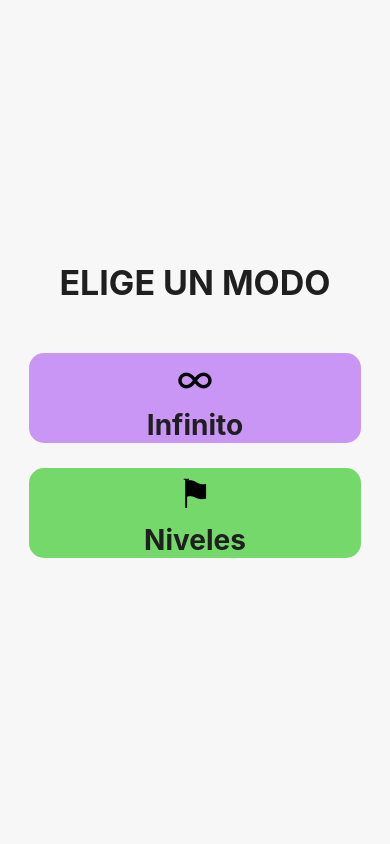
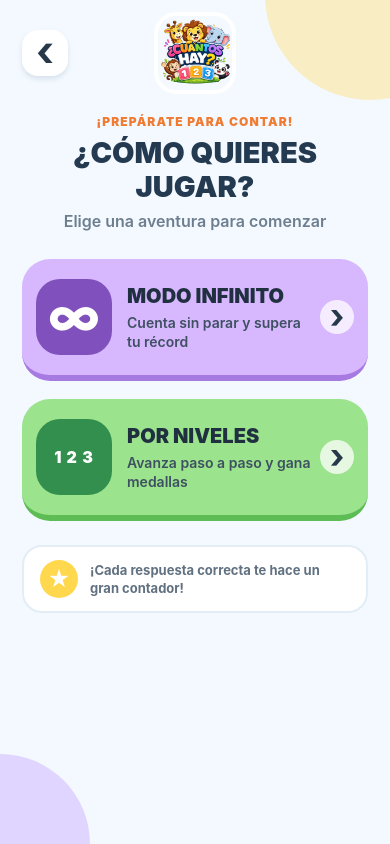
Before and after one commit to jalveo926/CuantosHayAPP, a React Native app: screen /Mode in a window 390 px wide. Built offline with nearby package versions, Linux system fonts and the light colour scheme.

Commit message:
Se mejoró las pantallas principales y de ganar y perder

```diff
--- a/src/screens/HomeScreen.js
+++ b/src/screens/HomeScreen.js
@@ -1,32 +1,60 @@
 import React from "react";
 import {
-  View,
+  Image,
+  SafeAreaView,
   Text,
   TouchableOpacity,
+  View,
 } from "react-native";
 import styles from "../styles/screens/HomeScreen.styles";
 
+const logo = require("../../assets/cuantoshaylogo.png");
+
 export default function HomeScreen({ navigation }) {
   return (
-    <View style={styles.container}>
+    <SafeAreaView style={styles.container}>
+      <View style={[styles.bubble, styles.bubblePink]} />
+      <View style={[styles.bubble, styles.bubbleBlue]} />
+      <View style={[styles.bubble, styles.bubbleGreen]} />
 
-      {/* Título */}
-      <Text style={styles.title}>¿CUÁNTOS HAY?</Text>
+      <View style={styles.content}>
+        <View style={styles.welcomePill}>
+          <Text style={styles.welcomeText}>¡APRENDE JUGANDO!</Text>
+        </View>
 
-      {/* Animales decorativos */}
+        <View style={styles.logoCard}>
+          <Image source={logo} style={styles.logo} accessibilityLabel="Logo de Cuántos Hay" />
+        </View>
 
-
-      {/* Botón */}
+        <Text style={styles.subtitle}>Mira, cuenta y elige la respuesta correcta</Text>
 
         <TouchableOpacity
+          accessibilityRole="button"
+          accessibilityLabel="Comenzar a jugar"
+          activeOpacity={0.85}
           style={styles.playButton}
           onPress={() => navigation.navigate("Mode")}
         >
-        <Text style={styles.playIcon}>▶</Text>
+          <View style={styles.playIconCircle}>
+            <View style={styles.playIcon} />
+          </View>
+          <Text style={styles.playText}>¡VAMOS A JUGAR!</Text>
         </TouchableOpacity>
 
-      <Text style={styles.playText}>JUGAR</Text>
-
+        <View style={styles.skillsRow}>
+          <View style={[styles.skillPill, styles.skillPink]}>
+            <Text style={styles.skillText}>MIRA</Text>
           </View>
+          <Text style={styles.skillDot}>•</Text>
+          <View style={[styles.skillPill, styles.skillOrange]}>
+            <Text style={styles.skillText}>CUENTA</Text>
+          </View>
+          <Text style={styles.skillDot}>•</Text>
+          <View style={[styles.skillPill, styles.skillBlue]}>
+            <Text style={styles.skillText}>APRENDE</Text>
+          </View>
+        </View>
+      </View>
+    </SafeAreaView>
   );
 }
--- a/src/screens/ModeScreen.js
+++ b/src/screens/ModeScreen.js
@@ -1,38 +1,91 @@
 import React from "react";
 import {
-  View,
+  Image,
+  SafeAreaView,
+  ScrollView,
   Text,
   TouchableOpacity,
+  View,
 } from "react-native";
 import styles from "../styles/screens/ModeScreen.styles";
 
+const logo = require("../../assets/cuantoshaylogo.png");
+
 export default function ModeScreen({ navigation }) {
   return (
-    <View style={styles.container}>
+    <SafeAreaView style={styles.container}>
+      <View style={[styles.decoration, styles.decorationTop]} />
+      <View style={[styles.decoration, styles.decorationBottom]} />
 
-      {/* Título */}
-      <Text style={styles.title}>ELIGE UN MODO</Text>
+      <ScrollView
+        contentContainerStyle={styles.scrollContent}
+        showsVerticalScrollIndicator={false}
+      >
+        <View style={styles.header}>
+          <TouchableOpacity
+            accessibilityRole="button"
+            accessibilityLabel="Volver al inicio"
+            style={styles.backButton}
+            onPress={() => navigation.goBack()}
+          >
+            <Text style={styles.backIcon}>‹</Text>
+          </TouchableOpacity>
 
-      {/* Botón Infinito */}
+          <Image source={logo} style={styles.logo} accessibilityLabel="Logo de Cuántos Hay" />
+          <View style={styles.headerSpacer} />
+        </View>
+
+        <View style={styles.titleBlock}>
+          <Text style={styles.eyebrow}>¡PREPÁRATE PARA CONTAR!</Text>
+          <Text style={styles.title}>¿CÓMO QUIERES JUGAR?</Text>
+          <Text style={styles.subtitle}>Elige una aventura para comenzar</Text>
+        </View>
+
         <TouchableOpacity
-        style={[styles.button, styles.infinite]}
+          accessibilityRole="button"
+          accessibilityLabel="Jugar modo infinito"
+          activeOpacity={0.86}
+          style={[styles.modeCard, styles.infiniteCard]}
           onPress={() => navigation.navigate("InfiniteGame")}
         >
-        <Text style={styles.icon}>∞</Text>
-        <Text style={styles.buttonText}>Infinito</Text>
+          <View style={[styles.iconCircle, styles.infiniteIconCircle]}>
+            <Text style={styles.infinityIcon}>∞</Text>
+          </View>
+          <View style={styles.cardCopy}>
+            <Text style={styles.cardTitle}>MODO INFINITO</Text>
+            <Text style={styles.cardDescription}>Cuenta sin parar y supera tu récord</Text>
+          </View>
+          <View style={styles.cardArrowCircle}>
+            <Text style={styles.cardArrow}>›</Text>
+          </View>
         </TouchableOpacity>
 
-      {/* Botón Niveles */}
         <TouchableOpacity
-        style={[styles.button, styles.levels]}
+          accessibilityRole="button"
+          accessibilityLabel="Jugar por niveles"
+          activeOpacity={0.86}
+          style={[styles.modeCard, styles.levelsCard]}
           onPress={() => navigation.navigate("LevelSelect")}
         >
-        <Text style={styles.icon}>⚑</Text>
-        <Text style={styles.buttonText}>Niveles</Text>
+          <View style={[styles.iconCircle, styles.levelsIconCircle]}>
+            <Text style={styles.numberIcon}>1 2 3</Text>
+          </View>
+          <View style={styles.cardCopy}>
+            <Text style={styles.cardTitle}>POR NIVELES</Text>
+            <Text style={styles.cardDescription}>Avanza paso a paso y gana medallas</Text>
+          </View>
+          <View style={styles.cardArrowCircle}>
+            <Text style={styles.cardArrow}>›</Text>
+          </View>
         </TouchableOpacity>
 
-
-
+        <View style={styles.tipCard}>
+          <View style={styles.starBadge}>
+            <Text style={styles.star}>★</Text>
           </View>
+          <Text style={styles.tipText}>¡Cada respuesta correcta te hace un gran contador!</Text>
+        </View>
+      </ScrollView>
+    </SafeAreaView>
   );
 }
--- a/src/styles/screens/HomeScreen.styles.js
+++ b/src/styles/screens/HomeScreen.styles.js
@@ -1,60 +1,153 @@
 import { StyleSheet } from "react-native";
-import { colors } from "../theme";
 
 const styles = StyleSheet.create({
   container: {
     flex: 1,
-    backgroundColor: colors.homeBackground,
+    overflow: "hidden",
+    backgroundColor: "#FFF8DC",
+  },
+  content: {
+    flex: 1,
+    alignItems: "center",
     justifyContent: "center",
+    paddingHorizontal: 24,
+    paddingVertical: 20,
+  },
+  bubble: {
+    position: "absolute",
+    borderRadius: 999,
+    opacity: 0.55,
+  },
+  bubblePink: {
+    width: 180,
+    height: 180,
+    top: -70,
+    left: -70,
+    backgroundColor: "#FFB4CF",
+  },
+  bubbleBlue: {
+    width: 150,
+    height: 150,
+    top: 150,
+    right: -85,
+    backgroundColor: "#A9E4FF",
+  },
+  bubbleGreen: {
+    width: 190,
+    height: 190,
+    bottom: -100,
+    left: -60,
+    backgroundColor: "#B8E986",
+  },
+  welcomePill: {
+    backgroundColor: "#FFFFFF",
+    borderRadius: 18,
+    paddingHorizontal: 18,
+    paddingVertical: 8,
+    marginBottom: 14,
+    elevation: 2,
+    shadowColor: "#C58D22",
+    shadowOpacity: 0.15,
+    shadowRadius: 6,
+    shadowOffset: { width: 0, height: 3 },
+  },
+  welcomeText: {
+    color: "#E96B3C",
+    fontSize: 14,
+    fontWeight: "900",
+    letterSpacing: 1.2,
+  },
+  logoCard: {
+    width: "100%",
+    maxWidth: 340,
+    aspectRatio: 1,
+    padding: 7,
+    borderRadius: 38,
+    backgroundColor: "#FFFFFF",
+    elevation: 10,
+    shadowColor: "#5D3C16",
+    shadowOpacity: 0.24,
+    shadowRadius: 15,
+    shadowOffset: { width: 0, height: 8 },
+  },
+  logo: {
+    width: "100%",
+    height: "100%",
+    borderRadius: 32,
+    resizeMode: "cover",
+  },
+  subtitle: {
+    maxWidth: 320,
+    marginTop: 20,
+    color: "#5A4937",
+    fontSize: 17,
+    fontWeight: "700",
+    lineHeight: 23,
+    textAlign: "center",
+  },
+  playButton: {
+    width: "100%",
+    maxWidth: 330,
+    minHeight: 68,
+    marginTop: 22,
+    paddingHorizontal: 12,
+    borderRadius: 24,
+    flexDirection: "row",
+    alignItems: "center",
+    backgroundColor: "#FF8A34",
+    borderBottomWidth: 6,
+    borderBottomColor: "#D85C18",
+    elevation: 5,
+  },
+  playIconCircle: {
+    width: 46,
+    height: 46,
+    borderRadius: 23,
+    alignItems: "center",
+    justifyContent: "center",
+    backgroundColor: "#FFFFFF",
+  },
+  playIcon: {
+    width: 0,
+    height: 0,
+    marginLeft: 4,
+    borderTopWidth: 9,
+    borderBottomWidth: 9,
+    borderLeftWidth: 15,
+    borderTopColor: "transparent",
+    borderBottomColor: "transparent",
+    borderLeftColor: "#FF8A34",
+  },
+  playText: {
+    flex: 1,
+    color: "#FFFFFF",
+    fontSize: 20,
+    fontWeight: "900",
+    textAlign: "center",
+    letterSpacing: 0.5,
+  },
+  skillsRow: {
+    marginTop: 18,
+    flexDirection: "row",
     alignItems: "center",
   },
-  title: {
-    position: "absolute",
-    top: 70,
-    fontSize: 34,
-    fontWeight: "700",
-    color: colors.textPrimary,
+  skillPill: {
+    paddingHorizontal: 10,
+    paddingVertical: 6,
+    borderRadius: 10,
   },
-  playButton: {
-    width: 120,
-    height: 120,
-    backgroundColor: colors.primaryYellow,
-    borderRadius: 20,
-    justifyContent: "center",
-    alignItems: "center",
-    elevation: 5,
+  skillPink: { backgroundColor: "#FFD1DF" },
+  skillOrange: { backgroundColor: "#FFE09B" },
+  skillBlue: { backgroundColor: "#C8EAFE" },
+  skillText: {
+    color: "#4A3F35",
+    fontSize: 10,
+    fontWeight: "900",
   },
-  playIcon: {
-    fontSize: 55,
-    color: colors.white,
-  },
-  playText: {
-    marginTop: 20,
-    fontSize: 30,
-    fontWeight: "700",
-    color: colors.textPrimary,
-  },
-  animal: {
-    position: "absolute",
-    width: 90,
-    height: 90,
-    resizeMode: "contain",
-  },
-  zebra: {
-    top: 30,
-    left: 10,
-  },
-  lion: {
-    top: 180,
-    right: 20,
-  },
-  giraffe: {
-    bottom: 80,
-    right: 5,
-  },
-  cow: {
-    bottom: 20,
-    left: 20,
+  skillDot: {
+    marginHorizontal: 7,
+    color: "#A59888",
+    fontSize: 16,
   },
 });
 
--- a/src/styles/screens/ModeScreen.styles.js
+++ b/src/styles/screens/ModeScreen.styles.js
@@ -1,49 +1,205 @@
 import { StyleSheet } from "react-native";
-import { colors } from "../theme";
 
 const styles = StyleSheet.create({
   container: {
     flex: 1,
-    backgroundColor: colors.modeBackground,
+    overflow: "hidden",
+    backgroundColor: "#F3F9FF",
+  },
+  scrollContent: {
+    flexGrow: 1,
+    paddingHorizontal: 22,
+    paddingTop: 12,
+    paddingBottom: 28,
+  },
+  decoration: {
+    position: "absolute",
+    borderRadius: 999,
+    opacity: 0.5,
+  },
+  decorationTop: {
+    width: 210,
+    height: 210,
+    top: -110,
+    right: -85,
+    backgroundColor: "#FFE18A",
+  },
+  decorationBottom: {
+    width: 180,
+    height: 180,
+    bottom: -90,
+    left: -90,
+    backgroundColor: "#CDB2FF",
+  },
+  header: {
+    width: "100%",
+    flexDirection: "row",
+    alignItems: "center",
+    justifyContent: "space-between",
+  },
+  backButton: {
+    width: 46,
+    height: 46,
+    borderRadius: 16,
+    alignItems: "center",
+    justifyContent: "center",
+    backgroundColor: "#FFFFFF",
+    elevation: 3,
+    shadowColor: "#42617D",
+    shadowOpacity: 0.15,
+    shadowRadius: 5,
+    shadowOffset: { width: 0, height: 3 },
+  },
+  backIcon: {
+    marginTop: -5,
+    color: "#26384A",
+    fontSize: 42,
+    fontWeight: "700",
+    lineHeight: 44,
+  },
+  logo: {
+    width: 82,
+    height: 82,
+    borderRadius: 22,
+    borderWidth: 4,
+    borderColor: "#FFFFFF",
+  },
+  headerSpacer: {
+    width: 46,
+  },
+  titleBlock: {
+    alignItems: "center",
+    marginTop: 20,
+    marginBottom: 28,
+  },
+  eyebrow: {
+    color: "#F07B32",
+    fontSize: 12,
+    fontWeight: "900",
+    letterSpacing: 1.1,
+  },
+  title: {
+    maxWidth: 340,
+    marginTop: 7,
+    color: "#243A50",
+    fontSize: 29,
+    fontWeight: "900",
+    lineHeight: 34,
+    textAlign: "center",
+  },
+  subtitle: {
+    marginTop: 7,
+    color: "#6D7E8F",
+    fontSize: 16,
+    fontWeight: "600",
+  },
+  modeCard: {
+    width: "100%",
+    minHeight: 122,
+    marginBottom: 18,
+    paddingHorizontal: 14,
+    paddingVertical: 16,
+    borderRadius: 28,
+    borderBottomWidth: 6,
+    flexDirection: "row",
+    alignItems: "center",
+    elevation: 5,
+  },
+  infiniteCard: {
+    backgroundColor: "#D7B8FF",
+    borderBottomColor: "#A77AE2",
+  },
+  levelsCard: {
+    backgroundColor: "#9BE38D",
+    borderBottomColor: "#5EBC54",
+  },
+  iconCircle: {
+    width: 76,
+    height: 76,
+    borderRadius: 24,
     alignItems: "center",
     justifyContent: "center",
   },
-  title: {
+  infiniteIconCircle: {
+    backgroundColor: "#8051BD",
+  },
+  levelsIconCircle: {
+    backgroundColor: "#338F4D",
+  },
+  infinityIcon: {
+    color: "#FFFFFF",
+    fontSize: 52,
+    fontWeight: "800",
+    lineHeight: 58,
+  },
+  numberIcon: {
+    color: "#FFFFFF",
+    fontSize: 16,
+    fontWeight: "900",
+    letterSpacing: 1,
+  },
+  cardCopy: {
+    flex: 1,
+    marginLeft: 15,
+    marginRight: 8,
+  },
+  cardTitle: {
+    color: "#203040",
+    fontSize: 20,
+    fontWeight: "900",
+  },
+  cardDescription: {
+    marginTop: 5,
+    color: "#3E5061",
+    fontSize: 14,
+    fontWeight: "600",
+    lineHeight: 19,
+  },
+  cardArrowCircle: {
+    width: 34,
+    height: 34,
+    borderRadius: 17,
+    alignItems: "center",
+    justifyContent: "center",
+    backgroundColor: "rgba(255,255,255,0.75)",
+  },
+  cardArrow: {
+    marginTop: -3,
+    color: "#26384A",
     fontSize: 34,
     fontWeight: "700",
-    marginBottom: 50,
-    color: colors.textPrimary,
+    lineHeight: 35,
   },
-  button: {
-    width: "85%",
-    height: 90,
-    borderRadius: 15,
+  tipCard: {
+    marginTop: 6,
+    paddingHorizontal: 16,
+    paddingVertical: 13,
+    borderRadius: 20,
+    flexDirection: "row",
+    alignItems: "center",
+    backgroundColor: "#FFFFFF",
+    borderWidth: 2,
+    borderColor: "#E3EDF5",
+  },
+  starBadge: {
+    width: 38,
+    height: 38,
+    borderRadius: 19,
+    alignItems: "center",
     justifyContent: "center",
-    alignItems: "center",
-    marginBottom: 25,
-    elevation: 5,
+    backgroundColor: "#FFD84D",
   },
-  infinite: {
-    backgroundColor: colors.infinitePurple,
+  star: {
+    color: "#FFFFFF",
+    fontSize: 22,
   },
-  levels: {
-    backgroundColor: colors.levelsGreen,
-  },
-  icon: {
-    fontSize: 40,
-    marginBottom: 5,
-  },
-  buttonText: {
-    fontSize: 28,
+  tipText: {
+    flex: 1,
+    marginLeft: 12,
+    color: "#617181",
+    fontSize: 13,
     fontWeight: "700",
-    color: colors.textPrimary,
-  },
-  character: {
-    width: 220,
-    height: 220,
-    resizeMode: "contain",
-    position: "absolute",
-    bottom: 0,
+    lineHeight: 18,
   },
 });
 
```
Also changed, not shown: assets/cuantoshaylogo.png (added). Lines whose indentation alone changed are shown as unchanged.
